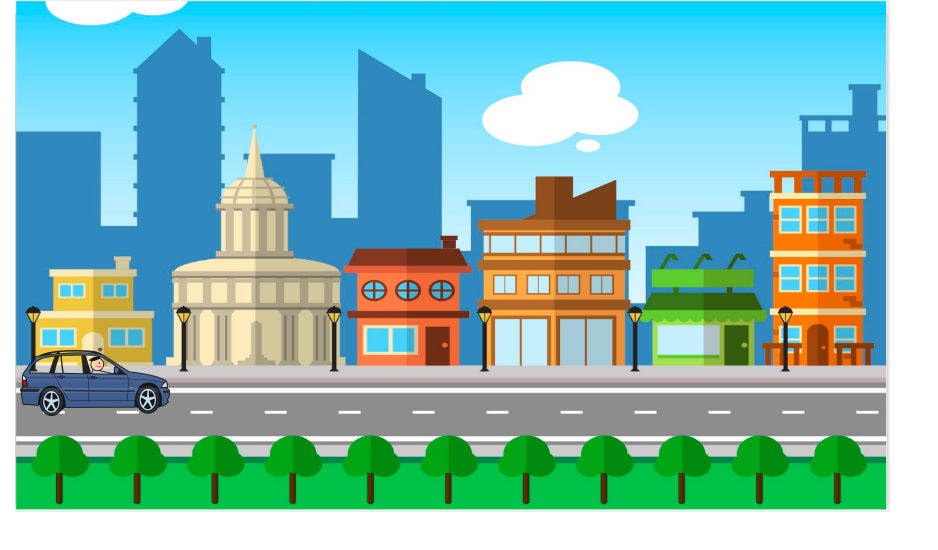
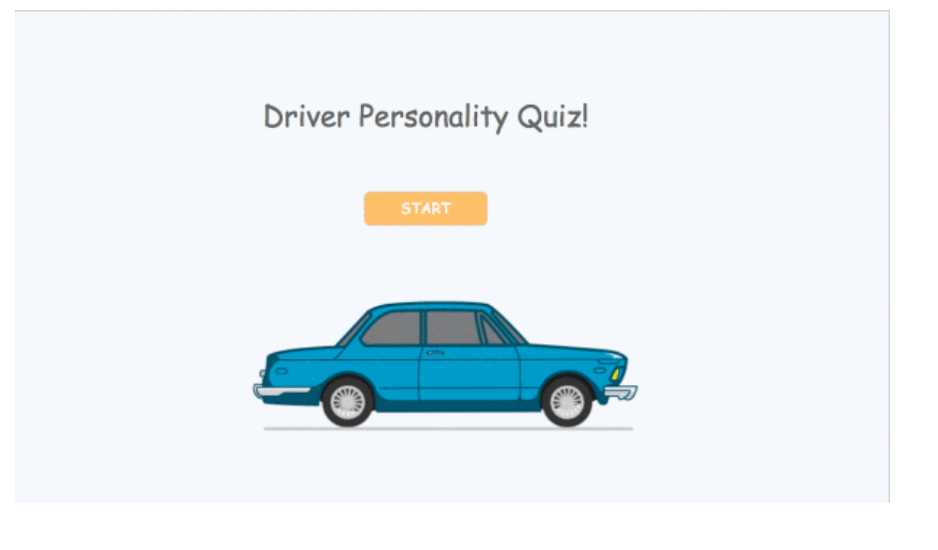
Before and after one commit to ashleywang1/FuelEfficiencyGame, a plain HTML site: page CarGame/index.html in a window 1280 px wide. Shown: the whole page, without its empty margins (0-938 px from the left). Drawn offline with Linux system fonts and the light colour scheme.

Commit message:
sketch almost complete

```diff
--- a/CarGame/index.html
+++ b/CarGame/index.html
@@ -7,7 +7,7 @@
   <meta name="viewport" content="width=device-width, shrink-to-fit=no, initial-scale=1">
   <meta name="description" content="">
   <meta name="author" content="">
-  <title>BFS</title>
+  <title>Driver Personality Quiz!</title>
   <!-- Bootstrap Core CSS -->
   <link href="css/bootstrap.min.css" rel="stylesheet">
   <!-- Custom CSS -->
@@ -31,7 +31,9 @@
     width: 150px;
   }
 
-
+  #game {
+    margin-top: 10px;
+  }
   </style>
   <!-- HTML5 Shim and Respond.js IE8 support of HTML5 elements and media queries -->
   <!-- WARNING: Respond.js doesn't work if you view the page via file:// -->
@@ -73,9 +75,12 @@
         );
       }
     });
+    $(document).on('click', function(e) {
+      switchBackground();
+    });
 
     var background_index = 0;
-    var BACKGROUNDS = ["background0.png", "background1.png", "background2.png", "background3.png"]
+    var BACKGROUNDS = ["startGame.gif", "carSelection.png", "ac.png", "streetSelection.png", "startStop.png", "canoe.png", "tuneUp.png", "result2.png", "result3.png", "profiles.gif"]
     function switchBackground() {
       // var background = $("#background");
       background_index = (background_index + 1)%BACKGROUNDS.length;
@@ -88,14 +93,16 @@
 <body>
   <div class="container-fluid">
     <!-- Header row -->
-    <div class="row" position="relative" margin-top="10px">
+    <div class="row" position="relative">
       <div class="col-lg-12">
-        <img id="background" src="background0.png" alt="Could be portrait or landscape"/>
+        <div id="game">
+          <img id="background" src="startGame.gif" alt="Could be portrait or landscape"/>
+        </div>
       </div>
     </div>
-    <div id="carDiv">
+    <!-- <div id="carDiv">
       <img id="car" src="car.png" alt="Car"/>
-    </div>
+    </div> -->
   </div>
   <script>
   </script>
```
Also changed, not shown: CarGame/ac.png (added), CarGame/background.png (added), CarGame/canoe.png (added), CarGame/carSelection.png (added), CarGame/profiles.gif (added), CarGame/result1.png (added), CarGame/result2.png (added), CarGame/result3.png (added), CarGame/startGame.gif (added), CarGame/startStop.png (added), CarGame/streetSelection.png (added), CarGame/tuneUp.png (added), 1 other file.
